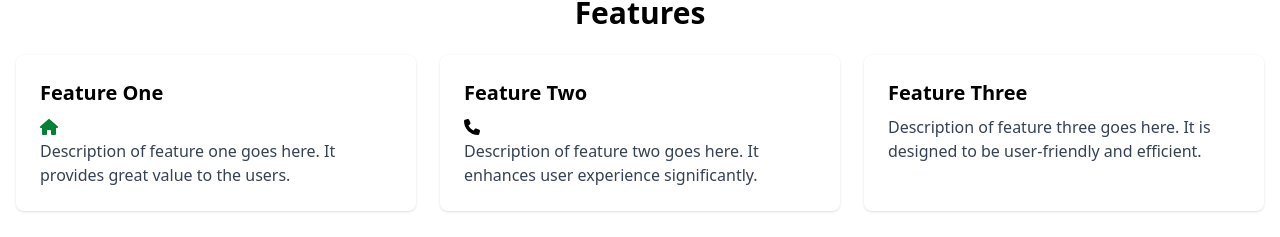
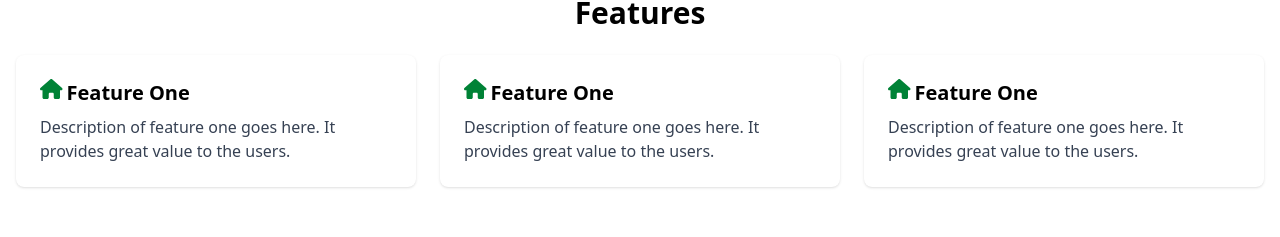
Before and after one commit to Captain-Carl-Larc/smart-mama-landing, a React (Vite) app: page / in a window 1280 px wide. Shown: the part 535-772 px from the top of the page. Built offline with nearby package versions, Linux system fonts and the light colour scheme.

Commit message:
update features skeleton

```diff
--- a/src/components/features.jsx
+++ b/src/components/features.jsx
@@ -1,7 +1,6 @@
 //imports
 import { FontAwesomeIcon } from "@fortawesome/react-fontawesome";
 import { faHouse } from "@fortawesome/free-solid-svg-icons";
-import { faPhone } from "@fortawesome/free-solid-svg-icons";
 function Features() {
   return (
     <section>
@@ -9,26 +8,42 @@ function Features() {
         <h2 className="text-3xl font-bold mb-6 text-center">Features</h2>
         <div className="grid grid-cols-1 md:grid-cols-3 gap-6">
           <div className="feature-item bg-white p-6 rounded-lg shadow hover:shadow-lg transition-shadow duration-300">
-            <h3 className="text-xl font-semibold mb-2">Feature One</h3>
-            <FontAwesomeIcon icon={faHouse} className="text-green-700"/>
+            <div className="flex gap-1 items-start justify-start ">
+              <FontAwesomeIcon
+                icon={faHouse}
+                className="text-green-700 text-xl"
+              />
+              <h3 className="text-xl font-semibold mb-2">Feature One</h3>
+            </div>
             <p className="text-gray-700">
               Description of feature one goes here. It provides great value to
               the users.
             </p>
           </div>
           <div className="feature-item bg-white p-6 rounded-lg shadow hover:shadow-lg transition-shadow duration-300">
-            <h3 className="text-xl font-semibold mb-2">Feature Two</h3>
-            <FontAwesomeIcon icon={faPhone} />
+            <div className="flex gap-1 items-start justify-start ">
+              <FontAwesomeIcon
+                icon={faHouse}
+                className="text-green-700 text-xl"
+              />
+              <h3 className="text-xl font-semibold mb-2">Feature One</h3>
+            </div>
             <p className="text-gray-700">
-              Description of feature two goes here. It enhances user experience
-              significantly.
+              Description of feature one goes here. It provides great value to
+              the users.
             </p>
           </div>
           <div className="feature-item bg-white p-6 rounded-lg shadow hover:shadow-lg transition-shadow duration-300">
-            <h3 className="text-xl font-semibold mb-2">Feature Three</h3>
+            <div className="flex gap-1 items-start justify-start ">
+              <FontAwesomeIcon
+                icon={faHouse}
+                className="text-green-700 text-xl"
+              />
+              <h3 className="text-xl font-semibold mb-2">Feature One</h3>
+            </div>
             <p className="text-gray-700">
-              Description of feature three goes here. It is designed to be
-              user-friendly and efficient.
+              Description of feature one goes here. It provides great value to
+              the users.
             </p>
           </div>
         </div>
```
